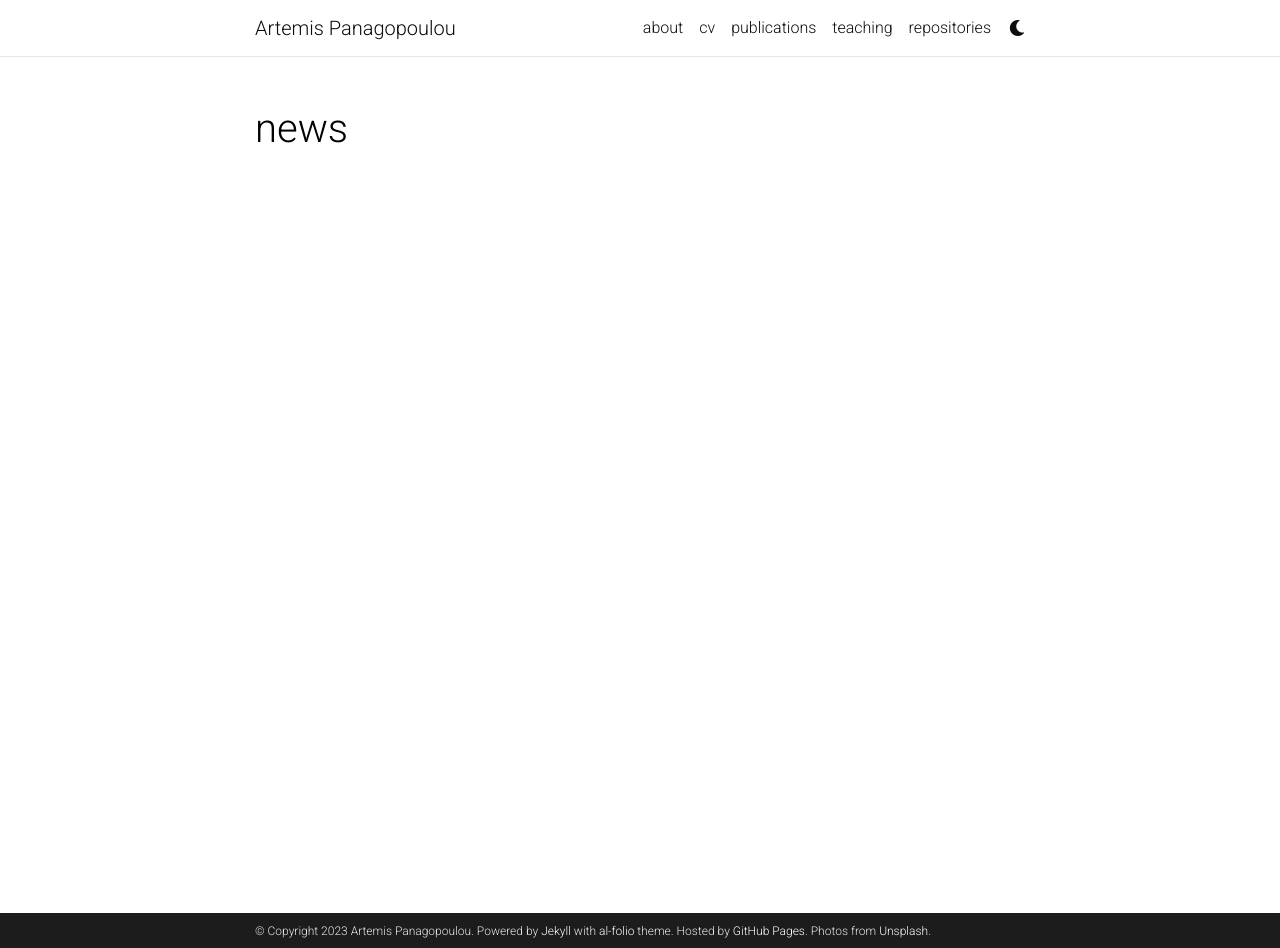
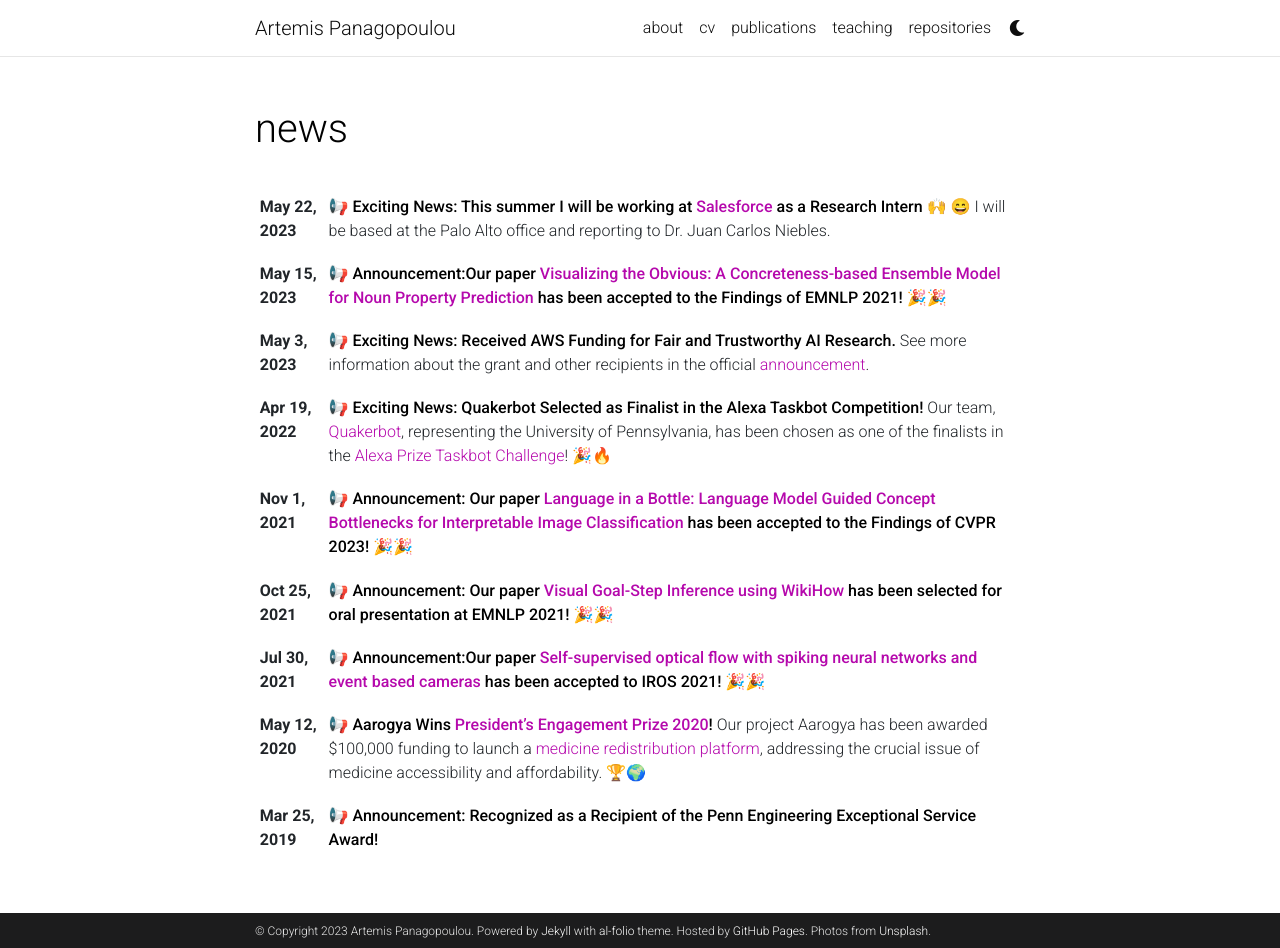
Before and after one commit to artemisp/artemisp.github.io, a Jekyll site: the page built from news.html, in a window 1280 px wide and 948 px high. Built offline with Jekyll 4.4.1, drawn with Linux system fonts in a browser that asks for light colours; comment, search, counter and statistics services are not loaded; a style sheet for code colours, icons or effects is not loaded.

Commit message:
Add news section + updates Summer 23

```diff
--- a/_config.yml
+++ b/_config.yml
@@ -176,7 +176,7 @@ collections:
     permalink: /projects/:path/
 
 announcements:
-  enabled: false
+  enabled: true
   scrollable: true # adds a vertical scroll bar if there are more than 3 news items
   limit: 5 # leave blank to include all the news in the `_news` folder
 
--- a/_data/cv.yml
+++ b/_data/cv.yml
@@ -24,6 +24,11 @@
 - title: Experience
   type: time_table
   contents:
+    - title: Research Summer Intern
+      institution: Salesforce Research
+      year: 2023
+      description:
+        - Conducted multimodal AI research under the supervision of Dr. Juan Carlos Niebles.
     - title: Co-Founder
       institution: aarogya.life
       year: 2020 - 2021
@@ -83,12 +88,18 @@
 - title: Honors and Awards
   type: time_table
   contents:
+    - year: 2023
+      items:
+        - AWS Research Funding for Fair and Trustworthy AI
+    - year: 2022
+      items:
+        - Alexa Taskbot Competition Finalist
     - year: 2020
       items:
         - Penn President’s Engagement Prize
     - year: 2019
       items:
-        - Faculty Appreciation Award
+        - Penn Engineering Exceptional Service Award
 
 - title: Leadership and Activities
   type: nested_list
```
Also changed, not shown: _news/19_03_25.md (added, +8 -0 lines), _news/20_05_12.md (added, +9 -0 lines), _news/21_07_30.md (added, +8 -0 lines), _news/21_10_25.md (added, +8 -0 lines), _news/21_11_01.md (added, +8 -0 lines), _news/22_04_19.md (added, +10 -0 lines), _news/23_05_03.md (added, +10 -0 lines), _news/23_05_15.md (added, +8 -0 lines), _news/23_05_22.md (added, +10 -0 lines), _pages/about.md (+1 -1 lines), 2 other files.
